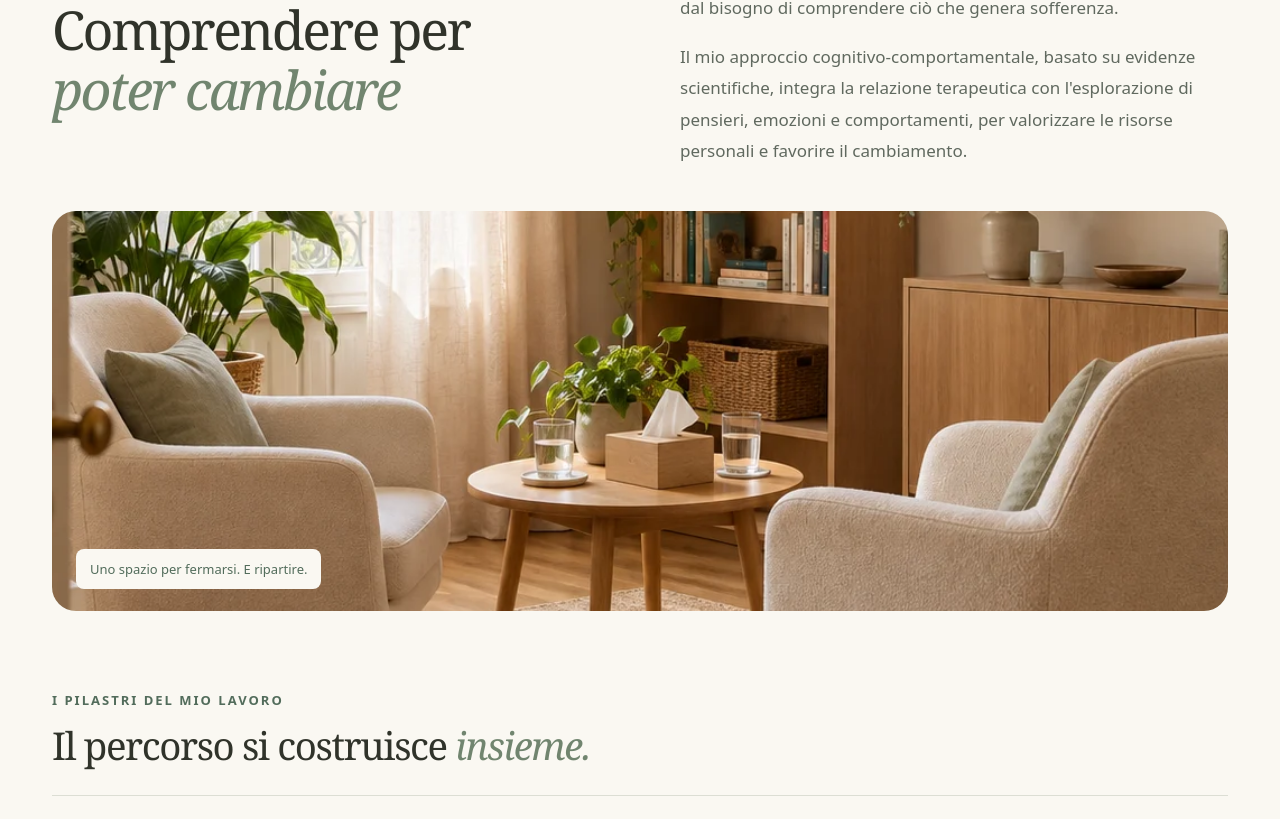
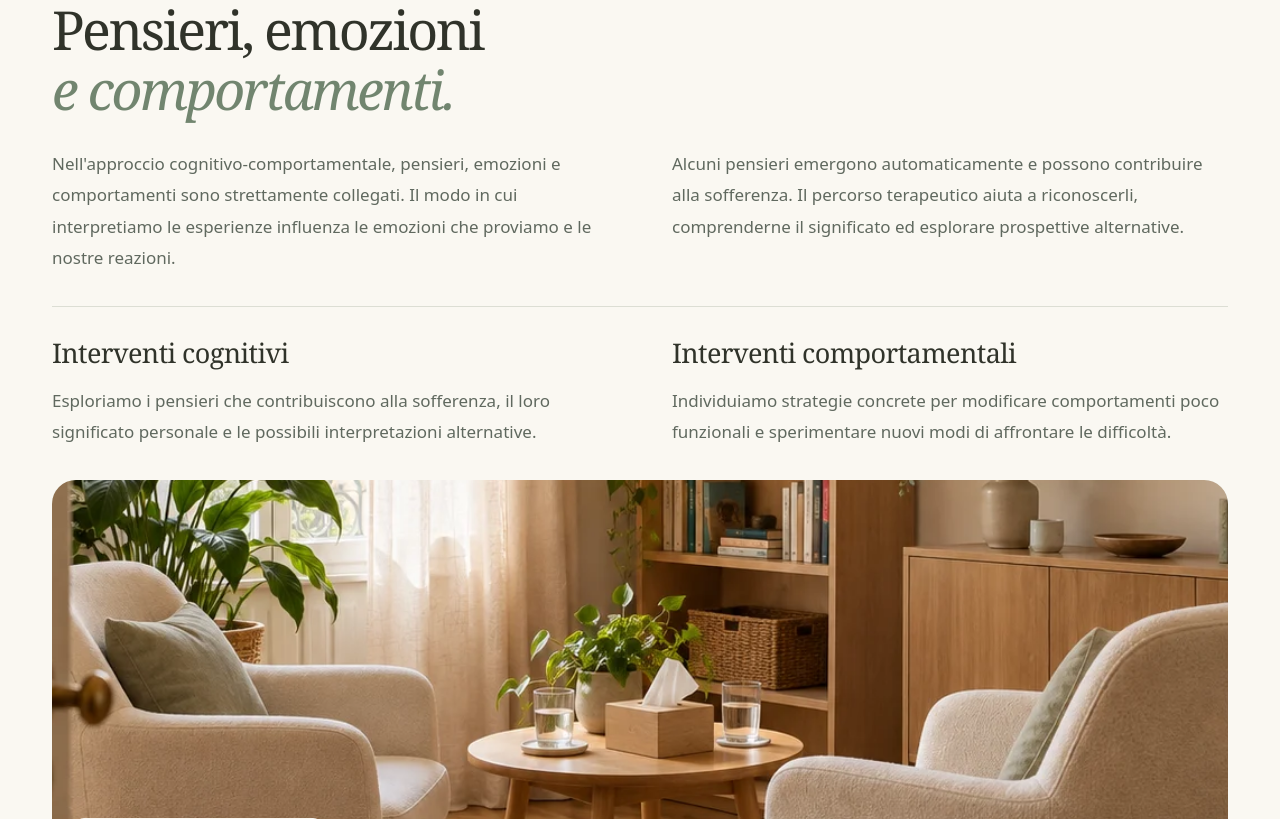
Before and after one commit to eppd/giulia-calzone, a Next.js app: page /chi-sono in a window 1280 px wide. Shown: the part 1301-2120 px from the top of the page. Built offline with nearby package versions, Linux system fonts and the light colour scheme; a web font is replaced by a local one.

Commit message:
Aggiornamento 2146

```diff
--- a/app/chi-sono/about-content.tsx
+++ b/app/chi-sono/about-content.tsx
@@ -39,9 +39,22 @@ export function AboutContent() {
 
     <section id="visione" className="bio-vision" aria-labelledby="vision-title"><div className="section-shell"><p className="eyebrow">LA MIA VISIONE</p><Reveal className="bio-vision-heading"><h2 id="vision-title"><span>Ali</span><span className="bio-vision-and">e</span><em>radici</em></h2></Reveal><div className="bio-vision-bottom"><span className="bio-vision-note">La tua storia.<br />Le tue possibilità.</span><p>Le radici raccontano la nostra storia e ciò che ci ha formati. Le ali rappresentano le risorse e le possibilità di cambiamento. Nel mio lavoro, comprendere le prime significa dare forza alle seconde.</p></div></div></section>
 
-    <section id="approccio-clinico" className="bio-clinical section-shell" aria-labelledby="clinical-title"><div className="bio-clinical-heading"><p className="eyebrow">IL MIO APPROCCIO</p><h2 id="clinical-title">Comprendere per<br /><em>poter cambiare</em></h2></div><div className="bio-clinical-text"><p>Ogni percorso terapeutico nasce dall'ascolto della storia personale e dal bisogno di comprendere ciò che genera sofferenza.</p><p>Il mio approccio cognitivo-comportamentale, basato su evidenze scientifiche, integra la relazione terapeutica con l'esplorazione di pensieri, emozioni e comportamenti, per valorizzare le risorse personali e favorire il cambiamento.</p></div><figure className="bio-studio"><Image src="/images/ambiente-consulenza.webp" alt="Immagine d’atmosfera: due poltrone, una libreria e luce naturale in uno spazio di ascolto" fill sizes="(max-width: 760px) 100vw, 92vw" /><figcaption>Uno spazio per fermarsi. E ripartire.</figcaption></figure></section>
+    <section id="approccio-clinico" className="bio-clinical section-shell" aria-labelledby="clinical-title">
+      <div className="bio-clinical-intro">
+        <div className="bio-clinical-heading"><p className="eyebrow">IL MIO APPROCCIO</p><h2 id="clinical-title">Pensieri, emozioni<br /><em>e comportamenti.</em></h2></div>
+        <div className="bio-clinical-text">
+          <p>Nell'approccio cognitivo-comportamentale, pensieri, emozioni e comportamenti sono strettamente collegati. Il modo in cui interpretiamo le esperienze influenza le emozioni che proviamo e le nostre reazioni.</p>
+          <p>Alcuni pensieri emergono automaticamente e possono contribuire alla sofferenza. Il percorso terapeutico aiuta a riconoscerli, comprenderne il significato ed esplorare prospettive alternative.</p>
+        </div>
+      </div>
+      <div className="bio-clinical-practice">
+        <article aria-labelledby="cognitive-title"><h3 id="cognitive-title">Interventi cognitivi</h3><p>Esploriamo i pensieri che contribuiscono alla sofferenza, il loro significato personale e le possibili interpretazioni alternative.</p></article>
+        <article aria-labelledby="behavioural-title"><h3 id="behavioural-title">Interventi comportamentali</h3><p>Individuiamo strategie concrete per modificare comportamenti poco funzionali e sperimentare nuovi modi di affrontare le difficoltà.</p></article>
+      </div>
+      <figure className="bio-studio"><Image src="/images/ambiente-consulenza.webp" alt="Immagine d’atmosfera: due poltrone, una libreria e luce naturale in uno spazio di ascolto" fill sizes="(max-width: 760px) 100vw, 92vw" /><figcaption>Uno spazio per fermarsi. E ripartire.</figcaption></figure>
+    </section>
 
-    <section className="bio-pillars section-shell" aria-labelledby="pillars-title"><div className="bio-pillars-heading"><p className="eyebrow">I PILASTRI DEL MIO LAVORO</p><h2 id="pillars-title">Il percorso si costruisce <em>insieme.</em></h2></div><div className="bio-pillars-grid">{pillars.map((pillar, index) => <article className="bio-pillar" key={pillar.title}><span className="bio-pillar-number">0{index + 1}</span><h3>{pillar.title}</h3><p>{pillar.text}</p></article>)}</div></section>
+    <section className="bio-pillars section-shell" aria-labelledby="pillars-title"><div className="bio-pillars-heading"><p className="eyebrow">I PILASTRI DEL MIO LAVORO</p><h2 id="pillars-title">Un lavoro costruito <em>insieme.</em></h2></div><div className="bio-pillars-grid">{pillars.map((pillar, index) => <article className="bio-pillar" key={pillar.title}><span className="bio-pillar-number">0{index + 1}</span><h3>{pillar.title}</h3><p>{pillar.text}</p></article>)}</div></section>
 
     <section className="bio-personal" aria-labelledby="personal-title"><div className="section-shell bio-personal-grid"><Reveal><h2 id="personal-title">Ogni storia merita<br /><em>il proprio spazio</em></h2></Reveal><div><p>Ogni persona porta con sé una storia e bisogni differenti. Il percorso terapeutico si costruisce insieme, attraverso la comprensione delle difficoltà e la condivisione degli obiettivi.</p><Link className="text-link underlined" href="/percorsi/">Esplora i percorsi <ArrowUpRight size={18} /></Link></div></div></section>
 
--- a/app/chi-sono/about.css
+++ b/app/chi-sono/about.css
@@ -15,13 +15,20 @@
 .bio-vision-bottom{display:grid;grid-template-columns:1fr 1.05fr;gap:80px;margin-top:36px;padding-top:28px;border-top:1px solid var(--line)}
 .bio-vision-note{font-family:var(--serif);font-size:24px;line-height:1.45;color:var(--sage)}
 .bio-vision-bottom>p{margin:0;max-width:580px;color:var(--body-copy);font-size:18px;line-height:1.9}
-.bio-clinical{display:grid;grid-template-columns:1fr 1fr;gap:36px 80px;padding-block:100px 0;align-items:start}
+.bio-clinical{display:block;padding-block:100px 0}
 .bio-clinical h2,.bio-personal h2{font-size:clamp(40px,4.2vw,58px)}
-.bio-clinical-text p{font-size:17px;line-height:1.85;color:var(--body-copy);margin:0 0 18px}
-.bio-clinical-text p:last-child{margin:0}
-.bio-studio{grid-column:1/-1;position:relative;overflow:hidden;border-radius:24px;height:400px;margin:8px 0 0;background:var(--sage-light)}
+.bio-clinical-intro{display:block}
+.bio-clinical-heading{margin-bottom:28px}
+.bio-clinical-text{display:grid;grid-template-columns:1fr 1fr;gap:64px}
+.bio-clinical-text p{font-size:var(--type-copy);line-height:var(--leading-copy);color:var(--body-copy);margin:0}
+.bio-studio{position:relative;overflow:hidden;border-radius:24px;height:400px;margin:32px 0 0;background:var(--sage-light)}
 .bio-studio img{object-fit:cover;object-position:center 57%}
 .bio-studio figcaption{position:absolute;bottom:22px;left:24px;background:var(--paper);padding:9px 14px;font-size:13px;color:var(--sage);border-radius:8px}
+.bio-clinical-practice{display:grid;grid-template-columns:1fr 1fr;gap:64px;margin-top:32px;padding-top:28px;border-top:1px solid var(--line)}
+.bio-clinical-practice h3{font-family:var(--serif);font-weight:500;font-size:27px;line-height:1.3;letter-spacing:-.6px;margin:0 0 15px}
+.bio-clinical-practice p{font-size:var(--type-copy);line-height:var(--leading-copy);color:var(--body-copy);margin:0}
+@media(max-width:1000px){.bio-clinical-text,.bio-clinical-practice{gap:35px}.bio-clinical-practice h3{font-size:24px}}
+@media(max-width:760px){.bio-clinical-text,.bio-clinical-practice{grid-template-columns:1fr;gap:22px}.bio-clinical-heading{margin-bottom:22px}.bio-clinical-practice{margin-top:22px;padding-top:22px;gap:26px}.bio-clinical-practice h3{font-size:26px;margin-bottom:12px}}
 .bio-pillars{padding-block:80px 100px}
 .bio-pillars-heading{display:block;margin-bottom:28px}
 .bio-pillars-heading .eyebrow{margin:0 0 14px;max-width:none}
@@ -34,7 +41,7 @@
 .bio-personal{background:var(--sage-light);padding-block:76px}
 .bio-personal-grid{display:grid;grid-template-columns:1fr 1fr;gap:80px;align-items:center}
 .bio-personal p{font-size:18px;line-height:1.85;color:var(--body-copy);margin:0 0 24px}
-@media(max-width:1000px){.bio-hero{grid-template-columns:1.3fr .7fr;gap:30px}.bio-hero h1{font-size:clamp(41px,5.4vw,54px)}.bio-portrait{height:310px}.bio-clinical,.bio-personal-grid{gap:35px}.bio-pillars-heading{display:block}.bio-pillars-heading .eyebrow{max-width:none;margin-bottom:16px}.bio-pillars-grid{gap:24px}.bio-pillar h3{font-size:24px}}
-@media(max-width:760px){.bio-hero{grid-template-columns:1fr;gap:32px;padding-block:26px 58px}.bio-back{margin-bottom:28px;font-size:12px}.bio-hero h1{font-size:clamp(36px,9.5vw,58px);letter-spacing:-1.7px}.bio-hero-copy>p:not(.eyebrow){font-size:17px;margin-top:22px}.bio-portrait{height:250px;margin:0}.bio-vision{padding-block:44px 48px}.bio-vision-heading h2{font-size:clamp(43.5px,11.48vw,85px);letter-spacing:-3px;gap:12px}.bio-vision-bottom{grid-template-columns:1fr;gap:22px;margin-top:24px;padding-top:24px}.bio-vision-note{font-size:21px}.bio-vision-note br{display:none}.bio-vision-bottom>p{font-size:17px;line-height:1.8}.bio-clinical{grid-template-columns:1fr;padding-top:60px;gap:26px}.bio-clinical h2,.bio-personal h2{font-size:clamp(36px,9.2vw,54px);letter-spacing:-1.5px}.bio-studio{grid-column:auto;height:330px;margin-top:4px}.bio-studio figcaption{left:16px;bottom:16px;right:16px;font-size:12px;width:fit-content}.bio-pillars{padding-block:54px 60px}.bio-pillars h2{font-size:34px;line-height:1.2}.bio-pillars-grid{grid-template-columns:1fr;gap:0;border:0}.bio-pillar{border-top:1px solid var(--line);padding:22px 0 26px}.bio-pillar h3{max-width:none;margin:13px 0 12px;font-size:26px}.bio-personal{padding-block:52px}.bio-personal-grid{grid-template-columns:1fr;gap:25px}.bio-personal p{font-size:17px}}
+@media(max-width:1000px){.bio-hero{grid-template-columns:1.3fr .7fr;gap:30px}.bio-hero h1{font-size:clamp(41px,5.4vw,54px)}.bio-portrait{height:310px}.bio-personal-grid{gap:35px}.bio-pillars-heading{display:block}.bio-pillars-heading .eyebrow{max-width:none;margin-bottom:16px}.bio-pillars-grid{gap:24px}.bio-pillar h3{font-size:24px}}
+@media(max-width:760px){.bio-hero{grid-template-columns:1fr;gap:32px;padding-block:26px 58px}.bio-back{margin-bottom:28px;font-size:12px}.bio-hero h1{font-size:clamp(36px,9.5vw,58px);letter-spacing:-1.7px}.bio-hero-copy>p:not(.eyebrow){font-size:17px;margin-top:22px}.bio-portrait{height:250px;margin:0}.bio-vision{padding-block:44px 48px}.bio-vision-heading h2{font-size:clamp(43.5px,11.48vw,85px);letter-spacing:-3px;gap:12px}.bio-vision-bottom{grid-template-columns:1fr;gap:22px;margin-top:24px;padding-top:24px}.bio-vision-note{font-size:21px}.bio-vision-note br{display:none}.bio-vision-bottom>p{font-size:17px;line-height:1.8}.bio-clinical{padding-top:60px}.bio-clinical h2,.bio-personal h2{font-size:clamp(36px,9.2vw,54px);letter-spacing:-1.5px}.bio-studio{height:330px;margin-top:24px}.bio-studio figcaption{left:16px;bottom:16px;right:16px;font-size:12px;width:fit-content}.bio-pillars{padding-block:54px 60px}.bio-pillars h2{font-size:34px;line-height:1.2}.bio-pillars-grid{grid-template-columns:1fr;gap:0;border:0}.bio-pillar{border-top:1px solid var(--line);padding:22px 0 26px}.bio-pillar h3{max-width:none;margin:13px 0 12px;font-size:26px}.bio-personal{padding-block:52px}.bio-personal-grid{grid-template-columns:1fr;gap:25px}.bio-personal p{font-size:17px}}
 .about-page .pause{margin-top:80px}
 @media(max-width:760px){.about-page .pause{margin-top:56px}}
```
